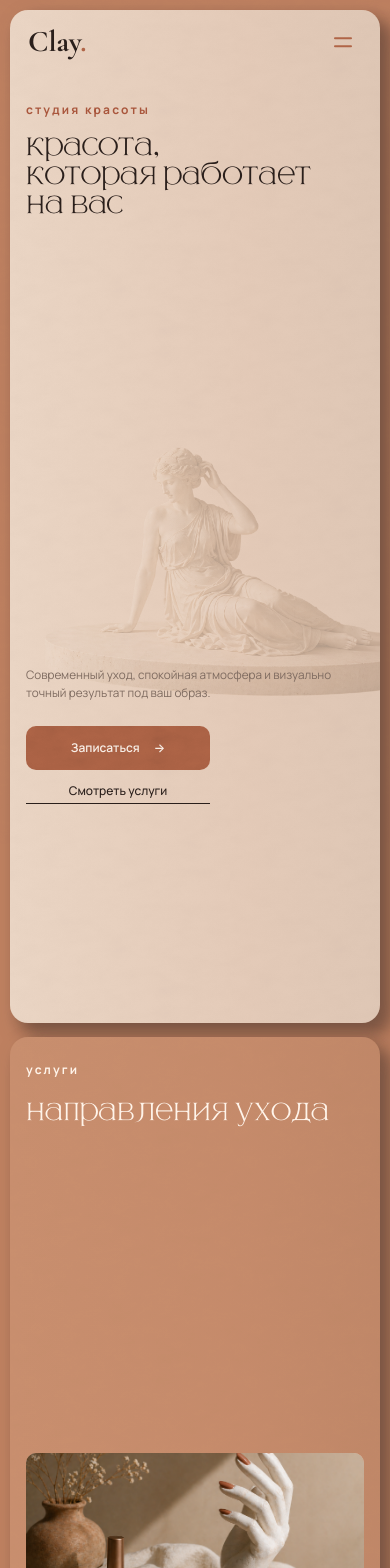
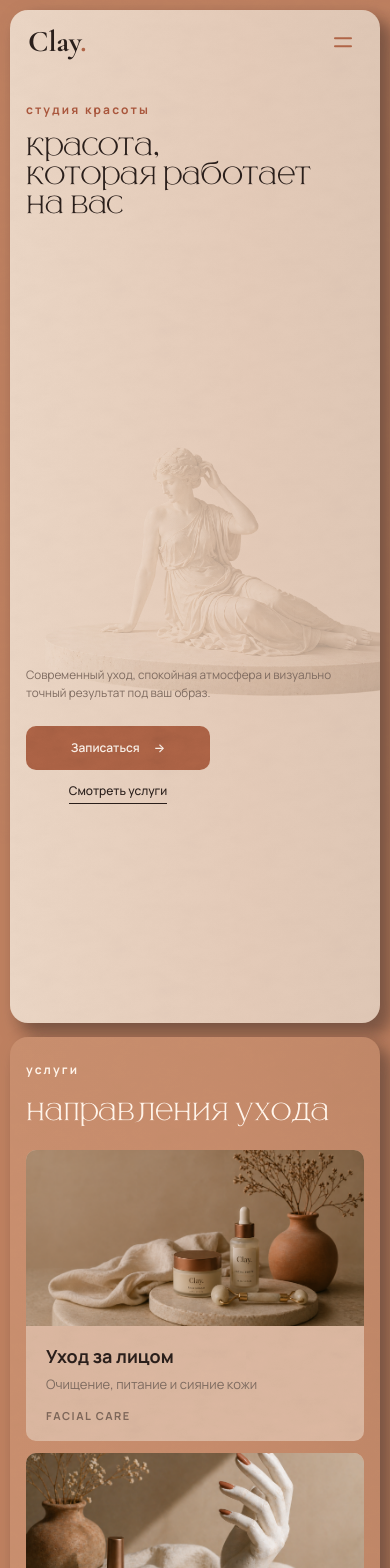
Before and after one commit to GorozhankinMax/aura_beauty, a React (Vite) app: page / in a window 390 px wide. Shown: the top 1568 px of the page. Built offline with nearby package versions, Linux system fonts and the light colour scheme.

Commit message:
Refine reveal and work cards

```diff
--- a/src/App.jsx
+++ b/src/App.jsx
@@ -118,28 +118,28 @@ const aboutItems = [
 
 const masters = [
   {
-    name: "Анна",
+    name: "анна",
     role: "косметолог-эстетист",
     specialty: "уход за лицом, пилинги, массаж",
     experience: "5 лет",
     image: "/Anna.png",
   },
   {
-    name: "Мария",
+    name: "мария",
     role: "мастер маникюра",
     specialty: "нюдовые покрытия, укрепление, SPA-уход",
     experience: "4 года",
     image: "/Maria.png",
   },
   {
-    name: "Елена",
+    name: "елена",
     role: "бровист / lash-мастер",
     specialty: "ламинирование, коррекция, естественный образ",
     experience: "3 года",
     image: "/Elena.png",
   },
   {
-    name: "София",
+    name: "софия",
     role: "визажист-стилист",
     specialty: "макияж, укладки, образы для съёмок",
     experience: "6 лет",
@@ -149,31 +149,31 @@ const masters = [
 
 const galleryWorks = [
   {
-    title: "Нюдовый маникюр",
+    title: "нюдовый маникюр",
     text: "Аккуратная форма и спокойный оттенок",
     tag: "NUDE FINISH",
     image: "/work-manicure.png",
   },
   {
-    title: "Естественные брови",
+    title: "естественные брови",
     text: "Мягкая линия без лишней графики",
     tag: "NATURAL SHAPE",
     image: "/work-brows.png",
   },
   {
-    title: "Сияние кожи",
+    title: "сияние кожи",
     text: "Свежесть, мягкость и ровный тон",
     tag: "SKIN GLOW",
     image: "/work-skin.png",
   },
   {
-    title: "Образ / макияж",
+    title: "образ / макияж",
     text: "Деликатные акценты под настроение",
     tag: "SOFT MAKEUP",
     image: "/work-makeup.png",
   },
   {
-    title: "Гладкая укладка",
+    title: "гладкая укладка",
     text: "Ровная форма и естественный блеск волос",
     tag: "SMOOTH HAIR",
     image: "/work-smooth-hair.png",
@@ -311,6 +311,7 @@ function App() {
     const elements = Array.from(document.querySelectorAll("[data-reveal]"));
     const hideTimers = new Map();
     let frameId = 0;
+    let lastScrollY = window.scrollY;
 
     const cancelHide = (element) => {
       const pendingTimer = hideTimers.get(element);
@@ -327,7 +328,7 @@ function App() {
       const hideTimer = window.setTimeout(() => {
         element.classList.remove("is-visible");
         hideTimers.delete(element);
-      }, 180);
+      }, 220);
 
       hideTimers.set(element, hideTimer);
     };
@@ -335,20 +336,25 @@ function App() {
     const updateReveal = () => {
       frameId = 0;
 
+      const currentScrollY = window.scrollY;
+      const isScrollingUp = currentScrollY < lastScrollY;
       const viewportHeight = window.innerHeight;
-      const showTopLimit = viewportHeight * 0.74;
-      const showBottomLimit = viewportHeight * 0.18;
-      const topReplayLimit = viewportHeight * -0.22;
-      const hideAboveLimit = viewportHeight * -0.32;
+      const showTopLimit = viewportHeight * 0.78;
+      const showBottomLimit = viewportHeight * 0.16;
+      const showFromTopLimit = viewportHeight * 0.28;
+      const hideAboveLimit = viewportHeight * -0.24;
       const hideBelowLimit = viewportHeight * 1.08;
 
       elements.forEach((element) => {
         const rect = element.getBoundingClientRect();
-        const shouldShow = rect.top <= showTopLimit && rect.bottom >= showBottomLimit && rect.top >= topReplayLimit;
+        const shouldShow = isScrollingUp
+          ? rect.bottom >= showFromTopLimit && rect.top <= showTopLimit
+          : rect.top <= showTopLimit && rect.bottom >= showBottomLimit;
         const shouldHide = rect.bottom < hideAboveLimit || rect.top > hideBelowLimit;
 
         if (shouldShow) {
           cancelHide(element);
+          element.dataset.revealDirection = isScrollingUp ? "up" : "down";
           element.classList.add("is-visible");
           return;
         }
@@ -359,6 +365,8 @@ function App() {
           cancelHide(element);
         }
       });
+
+      lastScrollY = currentScrollY;
     };
 
     const queueRevealUpdate = () => {
--- a/src/styles/animations.css
+++ b/src/styles/animations.css
@@ -1,11 +1,16 @@
 /* Плавное появление секций при скролле. */
 [data-reveal] {
   opacity: 0;
-  transform: translateY(24px);
+  transform: translateY(30px);
   transition:
-    opacity 0.75s var(--ease),
-    transform 0.75s var(--ease);
+    opacity 1.05s var(--ease),
+    transform 1.1s var(--ease);
   transition-delay: var(--delay, 0ms);
+  will-change: opacity, transform;
+}
+
+[data-reveal][data-reveal-direction="up"] {
+  transform: translateY(-30px);
 }
 
 [data-reveal].is-visible {
--- a/src/styles/buttons.css
+++ b/src/styles/buttons.css
@@ -56,6 +56,8 @@
 
 .inline-link {
   position: relative;
+  display: inline-block;
+  width: fit-content;
   color: var(--text);
   font-size: 15px;
   font-weight: 500;
--- a/src/styles/gallery.css
+++ b/src/styles/gallery.css
@@ -119,31 +119,38 @@
 }
 
 .gallery-card-copy {
+  display: flex;
+  min-height: 124px;
+  flex-direction: column;
   padding: clamp(16px, 1.7vw, 20px);
 }
 
 .gallery-card-copy span {
   display: block;
-  color: var(--terracotta);
+  order: 3;
+  margin-top: auto;
+  color: rgba(42, 31, 27, 0.5);
   font-size: 11px;
   font-weight: 700;
-  letter-spacing: 0.12em;
+  letter-spacing: 0.14em;
   text-transform: uppercase;
 }
 
 .gallery-card h3 {
-  margin: 12px 0 0;
-  font-family: var(--heading-font);
-  font-size: clamp(25px, 2.2vw, 32px);
+  order: 1;
+  margin: 0;
+  font-family: "Manrope", "Inter", Arial, sans-serif;
+  font-size: clamp(16px, 1.4vw, 18px);
   font-weight: 600;
-  line-height: 1;
+  line-height: 1.25;
 }
 
 .gallery-card p {
-  margin: 10px 0 0;
+  order: 2;
+  margin: 8px 0 14px;
   color: var(--muted);
   font-size: 14px;
-  line-height: 1.55;
+  line-height: 1.45;
 }
 
 @media (max-width: 1040px) {
--- a/src/styles/responsive.css
+++ b/src/styles/responsive.css
@@ -455,8 +455,8 @@
 
   .hero-actions {
     position: static;
-    width: 100%;
-    align-items: flex-start;
+    width: min(100%, 230px);
+    align-items: center;
     flex-direction: column;
     justify-content: flex-start;
     gap: 12px;
@@ -464,13 +464,14 @@
   }
 
   .hero-actions .primary-button {
-    width: min(100%, 230px);
+    width: 100%;
     justify-content: center;
   }
 
   .hero-actions .inline-link {
     margin-left: 0;
-    width: min(100%, 230px);
+    width: fit-content;
+    align-self: center;
     text-align: center;
   }
 
@@ -804,16 +805,16 @@
   }
 
   .hero-actions {
-    width: 100%;
+    width: min(100%, 184px);
     gap: 12px;
   }
 
   .hero-actions .primary-button {
-    width: min(100%, 184px);
+    width: 100%;
   }
 
   .hero-actions .inline-link {
-    width: min(100%, 184px);
+    width: fit-content;
     margin-left: 0;
     font-size: 12px;
     text-align: center;
@@ -937,6 +938,10 @@
 
   html.is-low-mobile-viewport .hero-actions .primary-button {
     min-height: 46px;
+    width: 100%;
+  }
+
+  html.is-low-mobile-viewport .hero-actions {
     width: min(100%, 172px);
   }
 
```
Also changed, not shown: 1 other file (tests, documents, lock files or other folders).
